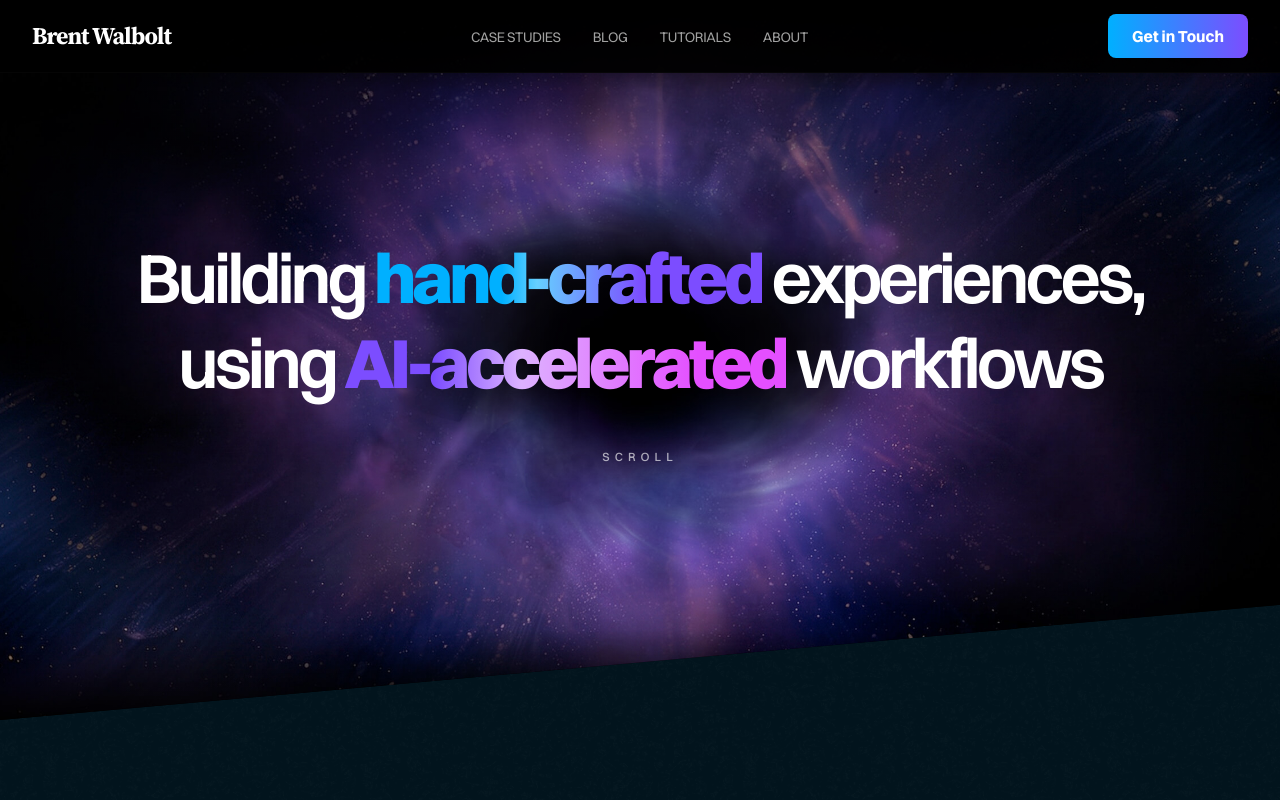
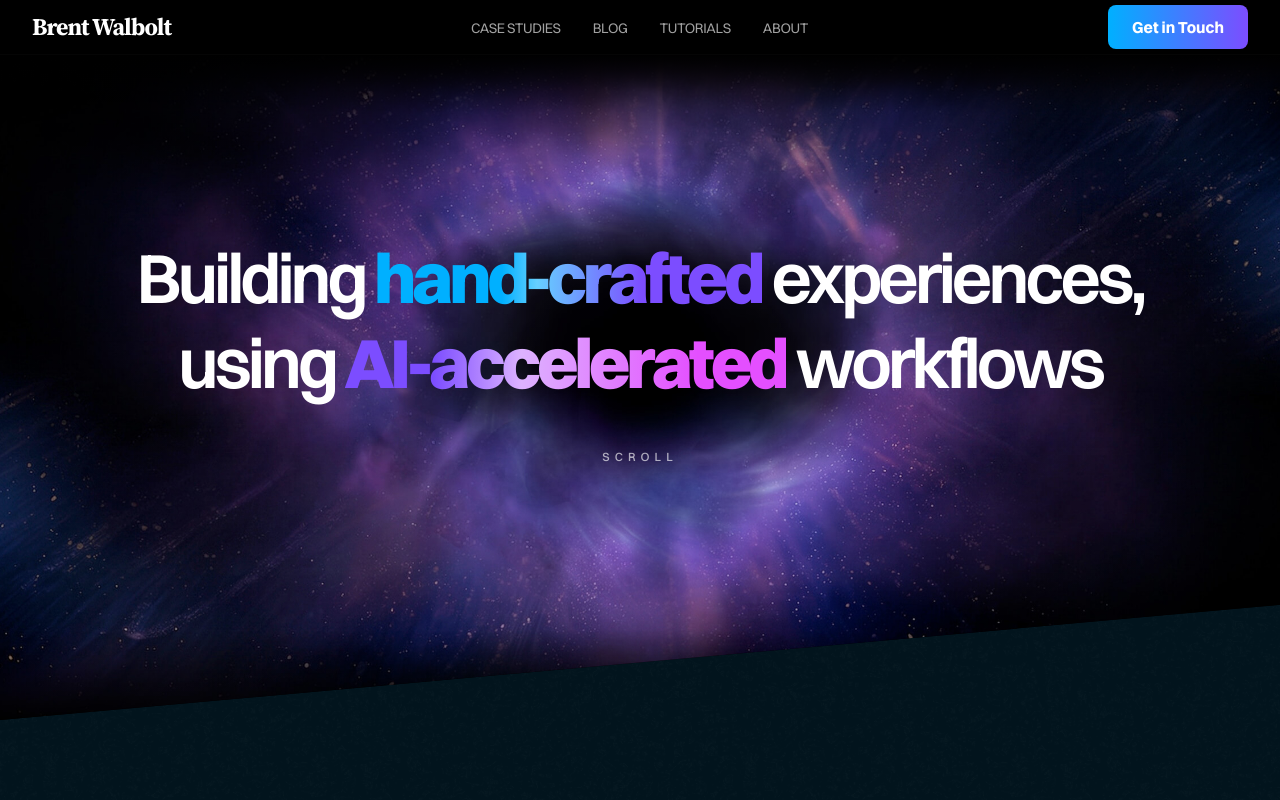
Before and after one commit to bwalbolt/portfolio, a Next.js app: page / in a window 1280 px wide. Shown: the top 800 px of the page. Built offline with nearby package versions, Linux system fonts and the light colour scheme.

Commit message:
improve-homepage-shell-hero: t2

```diff
--- a/src/app/(marketing)/_components/homepage.module.css
+++ b/src/app/(marketing)/_components/homepage.module.css
@@ -18,7 +18,13 @@
   position: absolute;
   inset: 0;
   background:
-    linear-gradient(180deg, rgba(0, 0, 0, 0.4), rgba(0, 0, 0, 0.12)),
+    linear-gradient(
+      180deg,
+      var(--color-black) 0,
+      var(--color-black) 3.375rem,
+      rgba(0, 0, 0, 0.4) 6.5rem,
+      rgba(0, 0, 0, 0.12) 11rem
+    ),
     url("/images/hero-background-mobile.jpg");
   background-position: center;
   background-repeat: no-repeat;
@@ -591,7 +597,13 @@
 
   .heroBackground {
     background-image:
-      linear-gradient(180deg, rgba(0, 0, 0, 0.4), rgba(0, 0, 0, 0.1)),
+      linear-gradient(
+        180deg,
+        var(--color-black) 0,
+        var(--color-black) 3.375rem,
+        rgba(0, 0, 0, 0.4) 7rem,
+        rgba(0, 0, 0, 0.1) 12rem
+      ),
       url("/images/hero-background.jpg");
   }
 
--- a/src/app/(marketing)/_components/site-header.module.css
+++ b/src/app/(marketing)/_components/site-header.module.css
@@ -6,14 +6,23 @@
 }
 
 .headerOverlay {
-  position: absolute;
+  position: fixed;
   inset: 0 0 auto;
-  background: rgba(0, 0, 0, 0.92);
+  background: transparent;
+  border-bottom-color: transparent;
+  transition:
+    background-color var(--transition-base),
+    border-color var(--transition-base);
+}
+
+.headerOverlayScrolled {
+  background: var(--color-black);
+  border-bottom-color: rgba(255, 255, 255, 0.08);
 }
 
 .bar {
   width: min(calc(100% - (var(--page-gutter) * 2)), var(--content-width));
-  min-height: 5rem;
+  min-height: 3.375rem;
   margin-inline: auto;
   display: flex;
   align-items: center;
@@ -139,8 +148,13 @@
 }
 
 @media (min-width: 48rem) {
+  .headerOverlay {
+    background: var(--color-black);
+    border-bottom-color: rgba(255, 255, 255, 0.02);
+  }
+
   .bar {
-    min-height: 4.5rem;
+    min-height: 3.375rem;
   }
 
   .brand {
--- a/src/app/(marketing)/_components/site-header.tsx
+++ b/src/app/(marketing)/_components/site-header.tsx
@@ -2,7 +2,7 @@
 
 import Link from "next/link";
 import { usePathname } from "next/navigation";
-import { useState } from "react";
+import { useEffect, useState } from "react";
 
 import type { NavigationItem } from "../_content/site-content";
 import { SITE_NAME } from "../_content/site-content";
@@ -22,13 +22,37 @@ export function SiteHeader({
 }: SiteHeaderProps) {
   const pathname = usePathname();
   const [isMenuOpen, setIsMenuOpen] = useState(false);
+  const [isScrolled, setIsScrolled] = useState(false);
+
+  useEffect(() => {
+    if (!overlay) {
+      return;
+    }
+
+    const updateScrolledState = () => {
+      setIsScrolled(window.scrollY > 8);
+    };
+
+    updateScrolledState();
+    window.addEventListener("scroll", updateScrolledState, { passive: true });
+
+    return () => {
+      window.removeEventListener("scroll", updateScrolledState);
+    };
+  }, [overlay]);
 
   const closeMenu = () => {
     setIsMenuOpen(false);
   };
 
   return (
-    <header className={cx(styles.header, overlay && styles.headerOverlay)}>
+    <header
+      className={cx(
+        styles.header,
+        overlay && styles.headerOverlay,
+        overlay && isScrolled && styles.headerOverlayScrolled,
+      )}
+    >
       <div className={styles.bar}>
         <Link className={styles.brand} href="/" onClick={closeMenu}>
           {SITE_NAME}
```
Also changed, not shown: .harness/plans/improve-homepage-shell-hero.json, .harness/progress.md, 1 other file (tests, documents, lock files or other folders).
